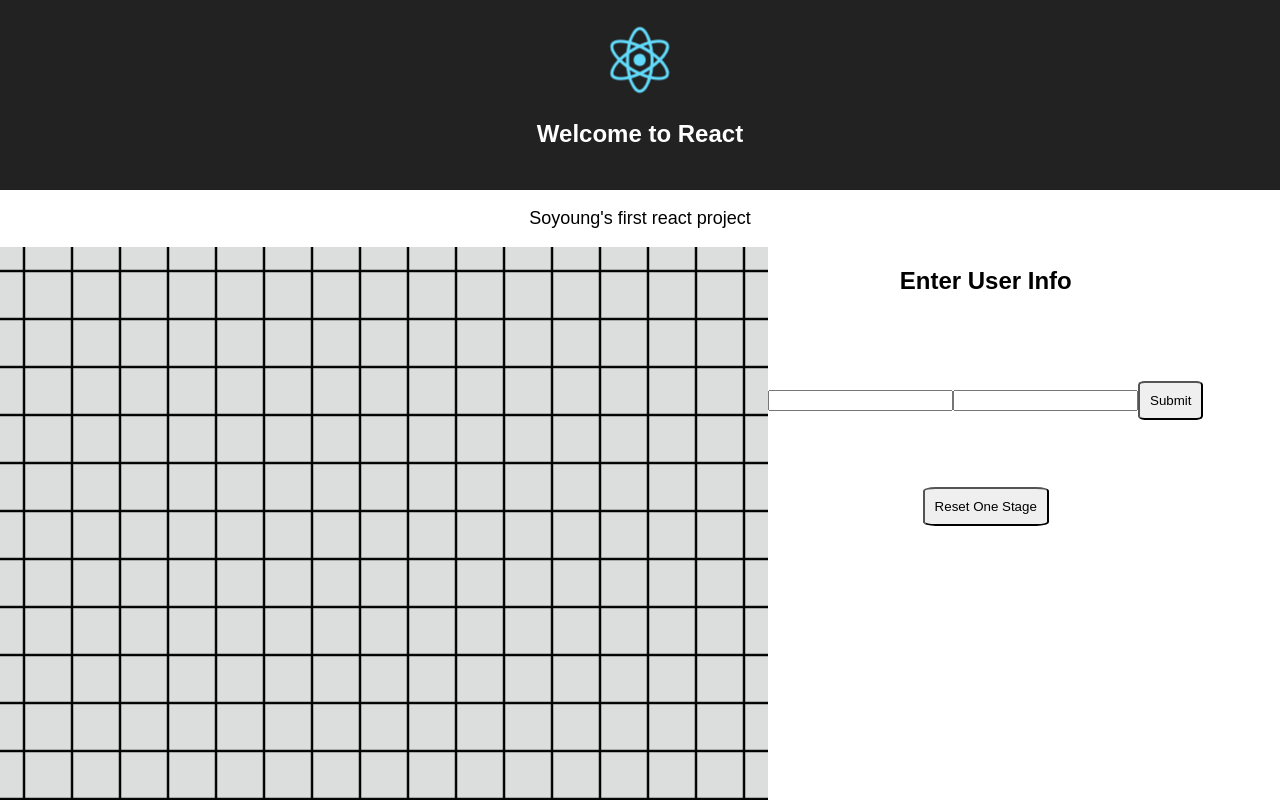
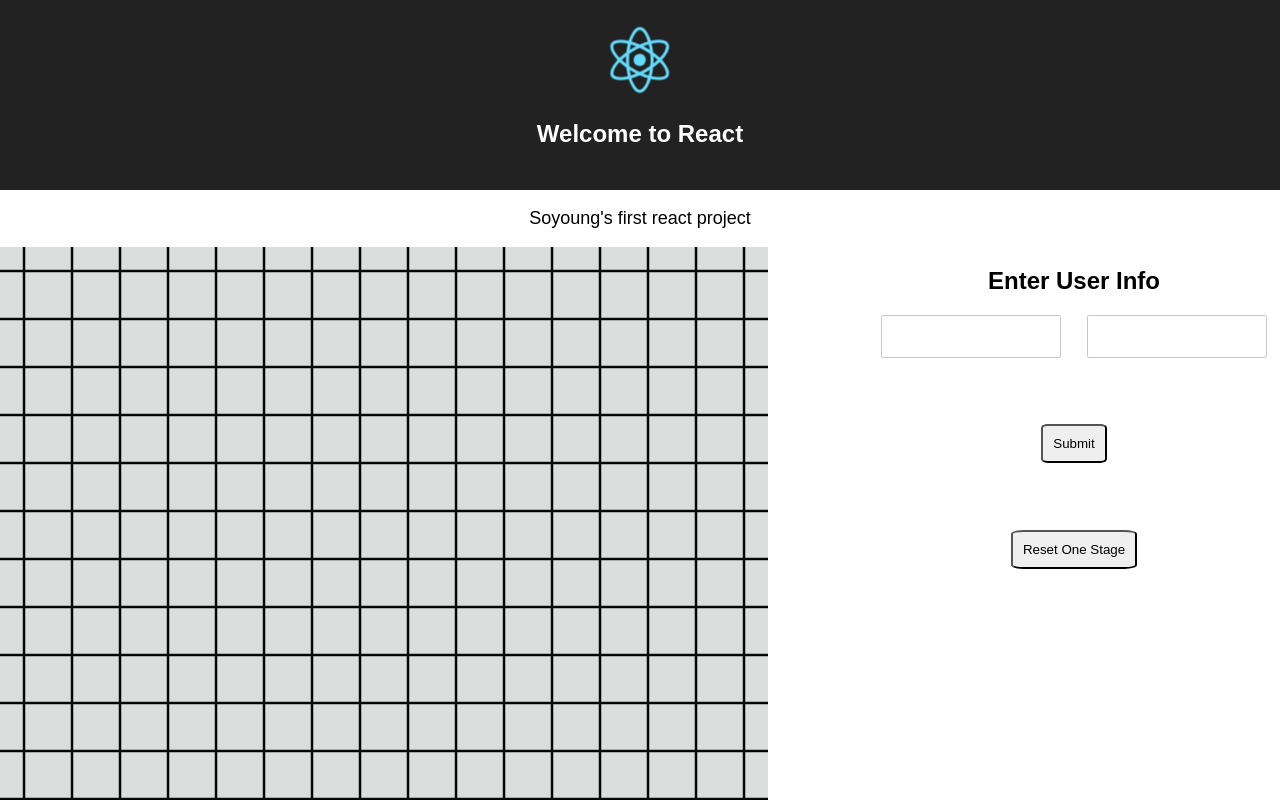
Before and after one commit to js-deep-dive/SY-omok, a React (Create React App) app in the folder soy-omok2/: page / in a window 1280 px wide. Shown: the top 800 px of the page. Built offline with nearby package versions, Linux system fonts and the light colour scheme.

Commit message:
[#4] style : css

```diff
--- a/soy-omok2/src/App.css
+++ b/soy-omok2/src/App.css
@@ -56,6 +56,25 @@
   margin: auto;
   background-size: cover;
 }
+.Omok__input__Wrapper {
+  display: flex;
+  justify-content: space-between;
+}
+input {
+  font-size: 15px;
+  color: rgba(0, 0, 0, 0.6);
+  height: 38px;
+  width: 70%;
+  border-radius: 2px;
+  border-width: 1px;
+  border-style: solid;
+  border-color: rgb(200, 200, 200);
+  border-image: initial;
+  padding: 3px 17px 0px;
+  outline: 0px;
+  transition: background-color 0.25s ease 0s;
+}
+
 table {
   border-collapse: collapse;
   text-align: left;
--- a/soy-omok2/src/App.js
+++ b/soy-omok2/src/App.js
@@ -189,24 +189,30 @@ class App extends Component {
               )
             })}
           </div>
-          <div>
+          <div style={{ marginLeft: "100px" }}>
             <div className="Omok__input__user">
               <h2>Enter User Info</h2>
               <form className="input-group" onSubmit={this.onFormSubmit}>
                 {/* TODO : boooool check... submit*/}
-                <div />
+                <div className="Omok__input__Wrapper">
+                  <div>
                     <input
                       className="form-control"
                       name="user1"
                       value={this.state.user1}
                       onChange={this.handlChange}
                     />
+                  </div>
+                  <div>
                     <input
                       className="form-control"
                       name="user2"
                       value={this.state.user2}
                       onChange={this.handlChange}
                     />
+                  </div>
+                </div>
+
                 <button type="submit" className="btn btn-secondary">
                   Submit
                 </button>
@@ -217,7 +223,7 @@ class App extends Component {
               this.state.user2,
               this.state.sendUsrInfo
             )}
-            <div className="Omok__Score" style={{ marginLeft: "55px" }}>
+            <div className="Omok__Score">
               {/* require : Name of user1, user2 And submit complete.... */}
               {this.state.passUserName1 &&
               this.state.passUserName2 &&
--- a/soy-omok2/src/ScoreBoard.jsx
+++ b/soy-omok2/src/ScoreBoard.jsx
@@ -15,7 +15,7 @@ class ScoreBoard extends PureComponent {
   }
   render() {
     return (
-      <div className="Omok__Score" style={{ marginLeft: "55px" }}>
+      <div className="Omok__Score">
         <h2>Who won?</h2>
         <table>
           <thead>
```
Lines whose indentation alone changed are shown as unchanged.
